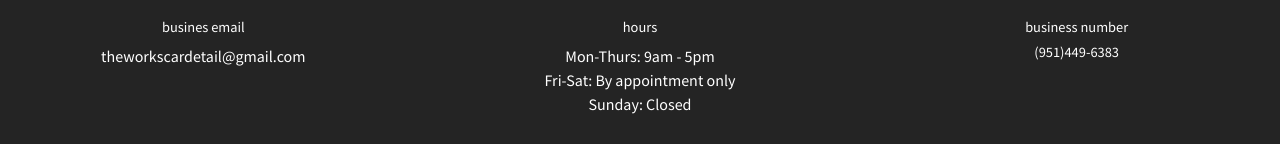
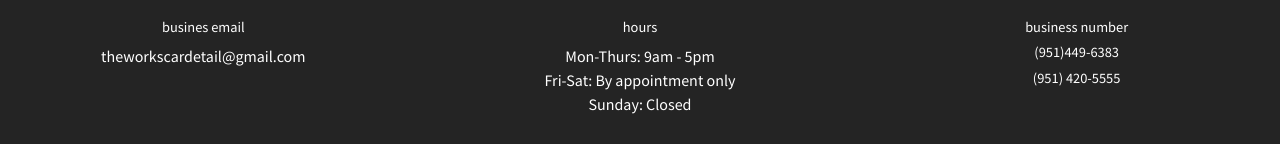
Before and after one commit to mlnemenzo/the-works, a React (Create React App) app: page /disclaimer in a window 1280 px wide. Shown: the part 2347-2491 px from the top of the page. Built offline with nearby package versions, Linux system fonts and the light colour scheme.

Commit message:
changes made to appt schedule, contacts, and hours

```diff
--- a/src/components/footer.js
+++ b/src/components/footer.js
@@ -20,6 +20,7 @@ class Footer extends Component {
                 <div className="footer-number col-12 col-sm-12 col-md-4 col-lg-4 col-xl-4">
                     <h5 className="number">business number</h5>
                     <h5>(951)449-6383</h5>
+                    <h5>(951) 420-5555</h5>
                 </div>
 
             </div>
```
Also changed, not shown: 12 other files (tests, documents, lock files or other folders).
